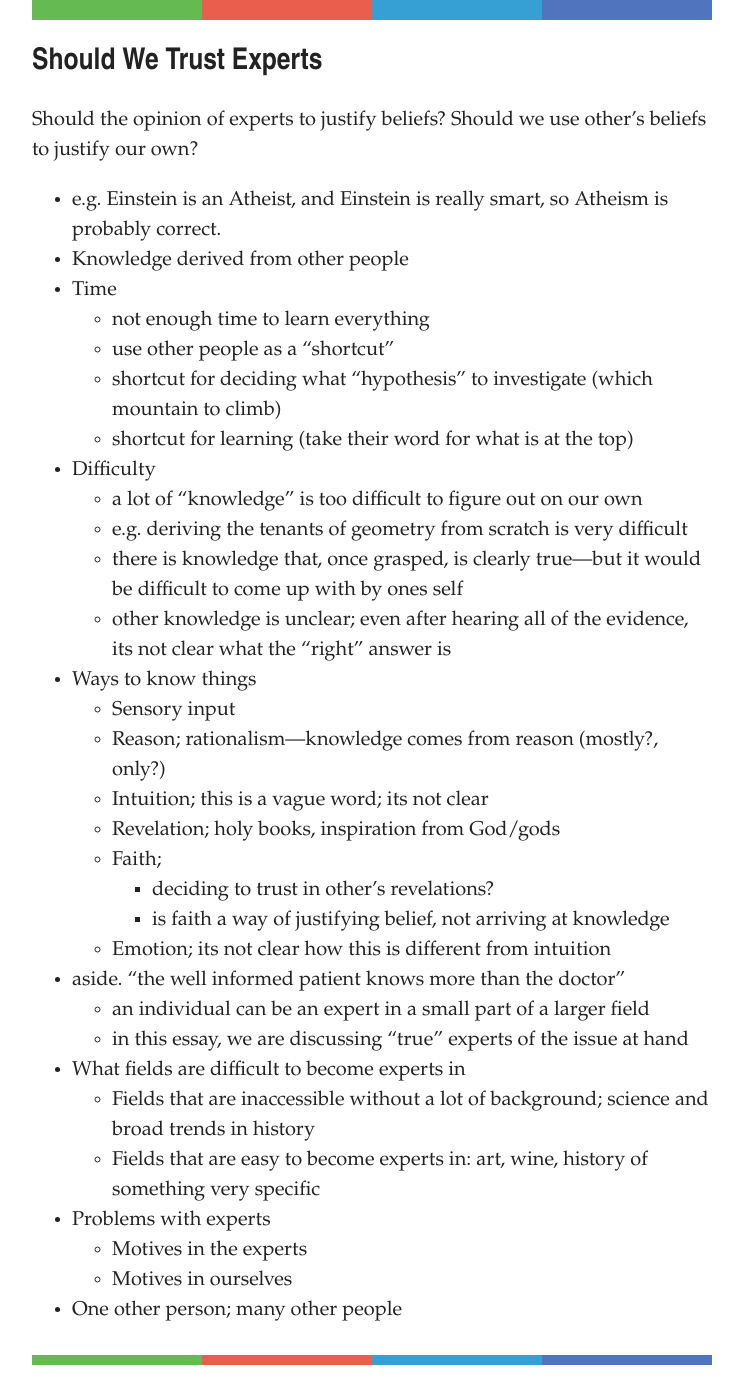
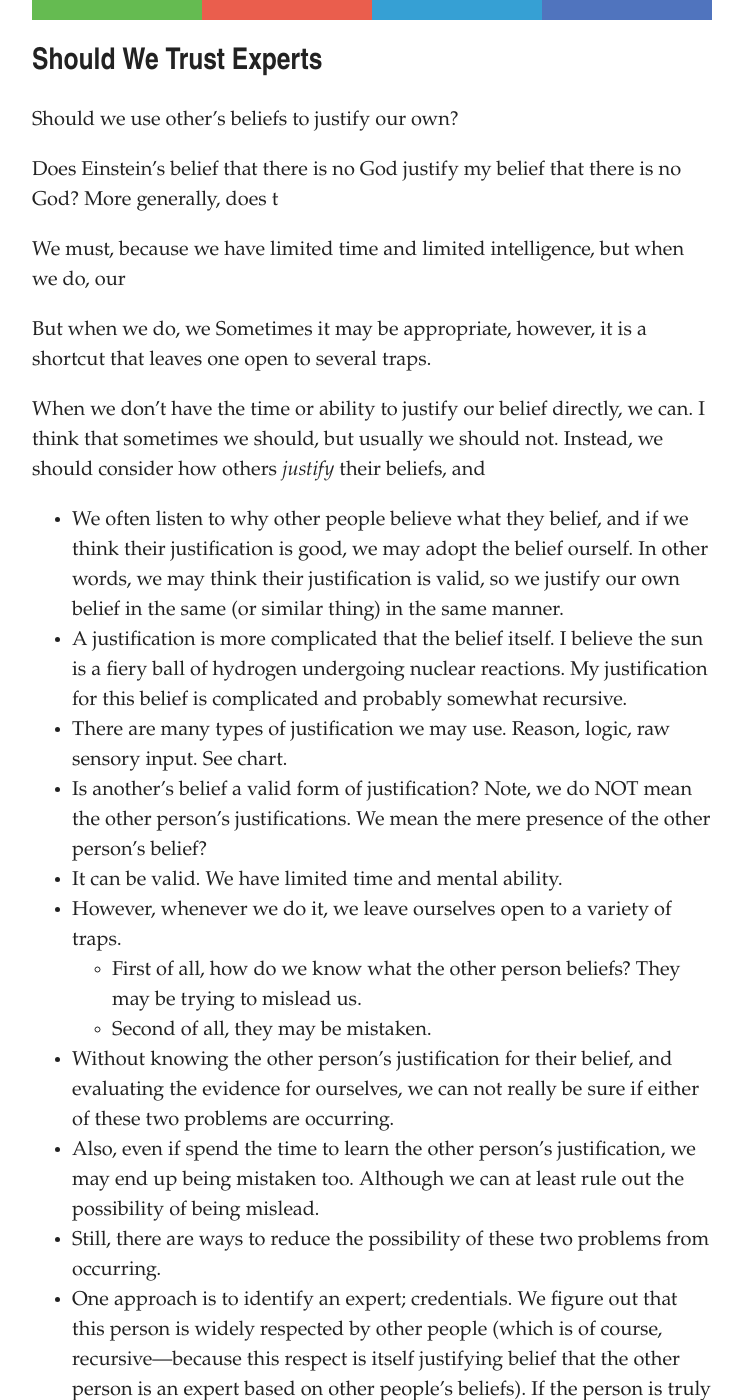
Before and after one commit to artsandmetaphysics/goodlifeodyssey, a Jekyll site: the page built from _essays/on-experts.md, in a window 1280 px wide and 1400 px high. Shown: the whole window, without its empty margins (268-1011 px from the left). Built offline with Jekyll 4.4.1, drawn with Linux system fonts in a browser that asks for light colours; some of the changed text lies outside the part shown.

Commit message:
Fill in outlines more

```diff
--- a/_essays/on-experts.md
+++ b/_essays/on-experts.md
@@ -5,10 +5,39 @@ status: incomplete
 order: 1
 ---
 
-Should the opinion of experts to justify beliefs?
 Should we use other's beliefs to justify our own?
 
+Does Einstein's belief that there is no God justify my belief that there is no God?  More generally, does t
 
+We must, because we have limited time and limited intelligence, but when we do, our
+
+But when we do, we
+Sometimes it may be appropriate, however, it is a shortcut that leaves one open to several traps.
+
+When we don't have the time or ability to justify our belief directly, we can.
+I think that sometimes we should, but usually we should not.  Instead, we should consider how others *justify* their beliefs, and
+
+- We often listen to why other people believe what they belief, and if we think their justification is good, we may adopt the belief ourself.  In other words, we may think their justification is valid, so we justify our own belief in the same (or similar thing) in the same manner.
+- A justification is more complicated that the belief itself.  I believe the sun is a fiery ball of hydrogen undergoing nuclear reactions.  My justification for this belief is complicated and probably somewhat recursive.
+- There are many types of justification we may use.  Reason, logic, raw sensory input.  See chart.
+- Is another's belief a valid form of justification?  Note, we do NOT mean the other person's justifications.  We mean the mere presence of the other person's belief?
+- It can be valid.  We have limited time and mental ability.
+- However, whenever we do it, we leave ourselves open to a variety of traps.
+  - First of all, how do we know what the other person beliefs?  They may be trying to mislead us.
+  - Second of all, they may be mistaken.
+- Without knowing the other person's justification for their belief, and evaluating the evidence for ourselves, we can not really be sure if either of these two problems are occurring.
+- Also, even if spend the time to learn the other person's justification, we may end up being mistaken too.  Although we can at least rule out the possibility of being mislead.
+- Still, there are ways to reduce the possibility of these two problems from occurring.
+- One approach is to identify an expert; credentials.  We figure out that this person is widely respected by other people (which is of course, recursive---because this respect is itself justifying belief that the other person is an expert based on other people's beliefs).  If the person is truly an expert, it is less likely that they will be mistaken.  We can also use psychology to figure out whether the person has motives for misleading us.
+- Given time and mental ability constraints, it may not be possible to do better than this.
+- Still, it is always a shortcut.  It is possible that it doesn't mislead us.  E.g., we may have completely correct beliefs while justifying a lot of it based on other's beliefs.  However, the more we do this, the more likely we are to be misled somehow.
+- Case studies.
+  - Evolution.
+  - C.S. Lewis vs Sigmund Freud
+
+- Definitions
+  - Belief:
+  - Justification:
 - e.g. Einstein is an Atheist, and Einstein is really smart, so Atheism is probably correct.
 - Knowledge derived from other people
 - Time
@@ -40,3 +69,16 @@ Should we use other's beliefs to justify our own?
   - Motives in the experts
   - Motives in ourselves
 - One other person; many other people
+- How do we know whether another person is an expert?
+  - It must be easier to determine whether they are an expert, than it is to learn the thing itself.
+- How do we know what another person really beliefs?
+  - Their actions
+
+
+Model of knowledge.  Not perfect, just a framework to think within.
+
+Statement: a statement about the world that is either true or false.
+
+Belief: an individual's expression that they think a particular statement is true or false.  The belief is false if the underlying statement is false, and true if the underlying statement is true.
+
+How can we know somebody's belief?  Ultimately, we can't.  The best we can do is look at their actions.
```
